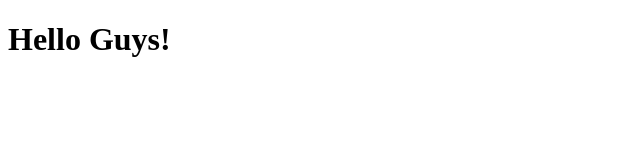
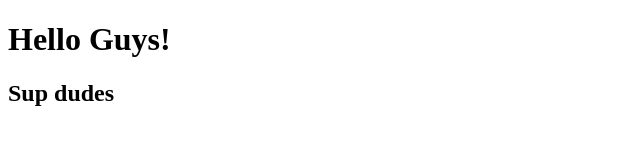
Before and after one commit to PuzoNegrika/project-with-JS, a plain HTML site: page index.html in a window 1280 px wide. Shown: the whole page, without its empty margins (0-640 px from the left). Drawn offline with Linux system fonts and the light colour scheme.

Commit message:
My Modified HTML File

```diff
--- a/index.html
+++ b/index.html
@@ -7,5 +7,6 @@
   </head>
   <body>
     <h1>Hello Guys!</h1>
+    <h2>Sup dudes</h2>
   </body>
 </html>
```
